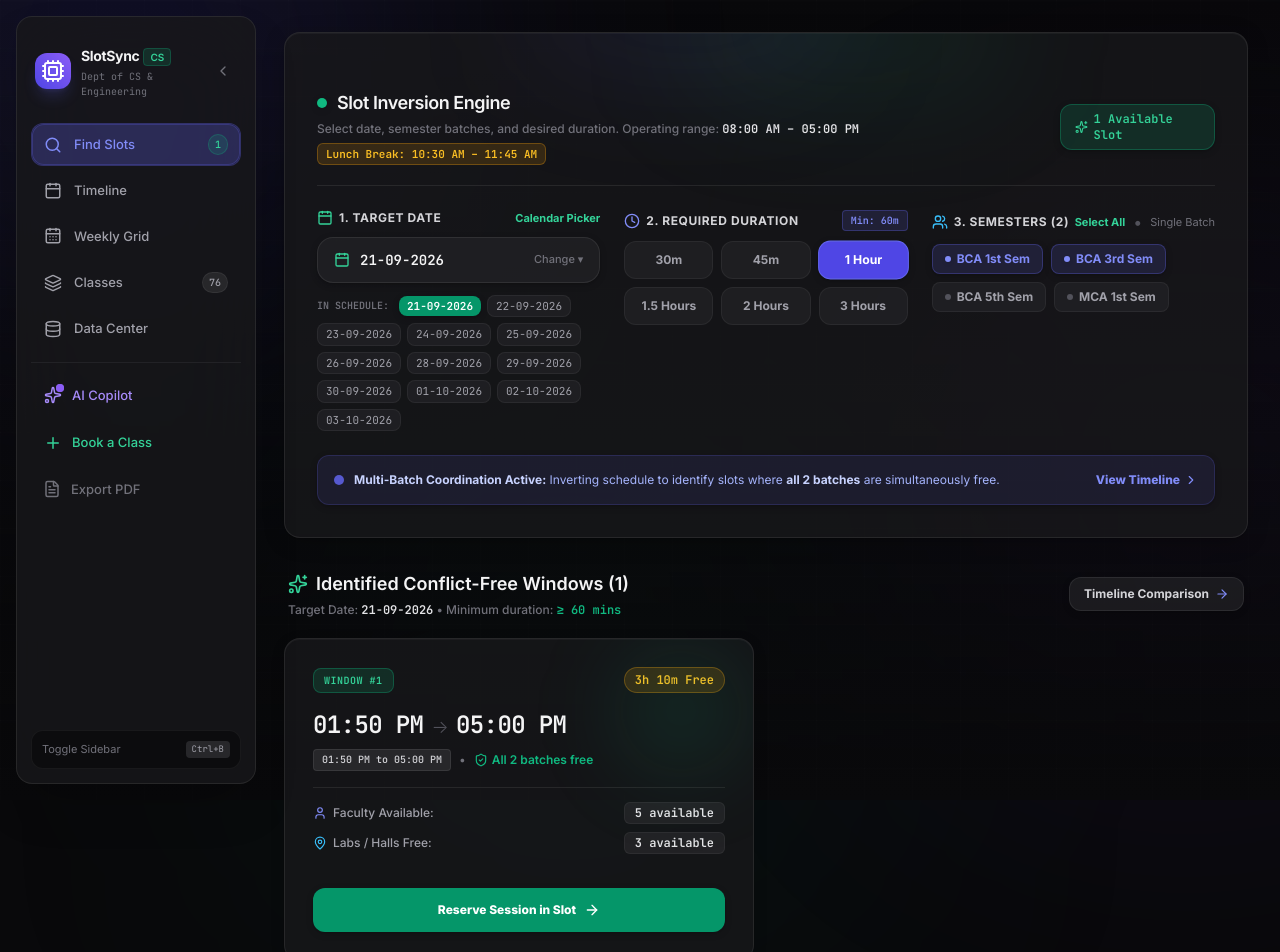
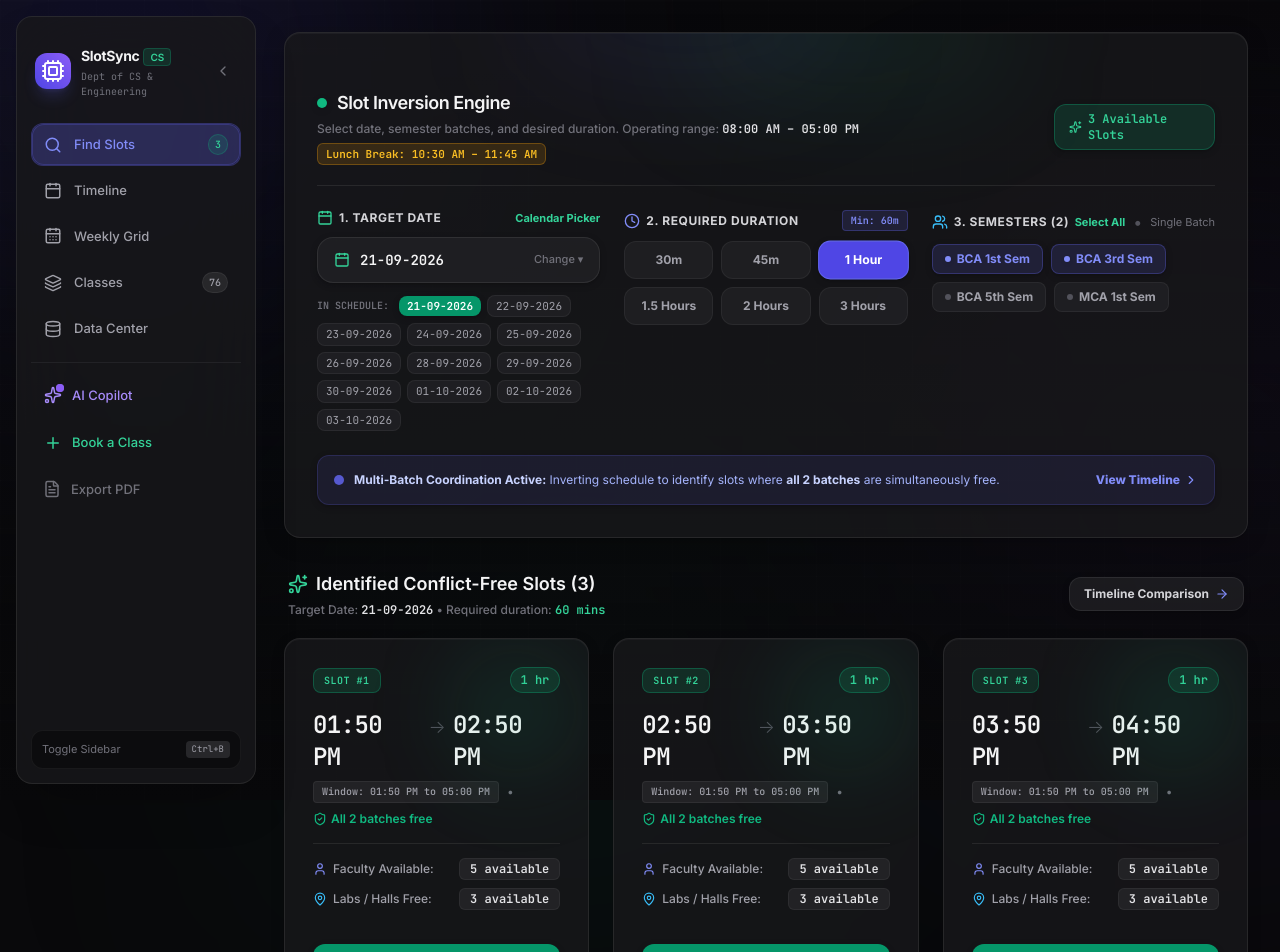
Before and after one commit to TechnoYashvardhan/slotsync-cs, a React (Vite) app: page / in a window 1280 px wide. Shown: the top 952 px of the page. Built offline with nearby package versions, Linux system fonts and the light colour scheme.

Commit message:
fix: segment free slots by selected duration and auto-populate exact date and time in booking modal

```diff
--- a/src/App.tsx
+++ b/src/App.tsx
@@ -199,7 +199,7 @@ export function App() {
     handleOpenBooking({
       date: targetDate || (availableDates.length > 0 ? availableDates[0] : '25-09-2026'),
       startMinutes: 480,
-      endMinutes: 540,
+      endMinutes: 480 + requestedDuration,
       batches: selectedBatches.length > 0 ? selectedBatches : undefined,
     });
   };
@@ -393,14 +393,15 @@ export function App() {
       {isBookingOpen && (
         <ErrorBoundary>
           <BookingModal
+            key={`booking-${isBookingOpen}-${bookingContext?.date}-${bookingContext?.startMinutes}-${bookingContext?.endMinutes}-${bookingContext?.batch || ''}`}
             isOpen={isBookingOpen}
             onClose={() => {
               setIsBookingOpen(false);
               setBookingContext(null);
             }}
             initialDate={bookingContext?.date || targetDate}
-            initialStartMinutes={bookingContext?.startMinutes || 480}
-            initialEndMinutes={bookingContext?.endMinutes || 540}
+            initialStartMinutes={bookingContext?.startMinutes !== undefined ? bookingContext.startMinutes : 480}
+            initialEndMinutes={bookingContext?.endMinutes !== undefined ? bookingContext.endMinutes : (480 + requestedDuration)}
             initialBatch={bookingContext?.batch}
             initialBatches={bookingContext?.batches}
             initialSubject={bookingContext?.subject}
--- a/src/components/BookingModal.tsx
+++ b/src/components/BookingModal.tsx
@@ -5,6 +5,8 @@ import {
   minutesToHHMM,
   minutesToReadable,
   formatTimeRangeToCSV,
+  formatDuration,
+  formatFriendlyDate,
   DEPT_START_MINUTES,
   DEPT_END_MINUTES,
   addWeeksToDDMMYYYY,
@@ -338,10 +340,50 @@ export const BookingModal: React.FC<BookingModalProps> = ({
     onClose();
   };
 
-  const timeStepOptions: { minutes: number; label: string }[] = [];
-  for (let m = DEPT_START_MINUTES; m <= DEPT_END_MINUTES; m += 15) {
-    timeStepOptions.push({ minutes: m, label: minutesToReadable(m) });
-  }
+  const safeToHtmlDate = (dStr: string): string => {
+    if (!dStr) return '';
+    if (/^\d{4}-\d{2}-\d{2}$/.test(dStr)) return dStr;
+    const parts = dStr.split('-');
+    if (parts.length === 3) {
+      if (parts[2].length === 4) return `${parts[2]}-${parts[1].padStart(2, '0')}-${parts[0].padStart(2, '0')}`;
+      if (parts[0].length === 4) return dStr;
+    }
+    return dStr;
+  };
+
+  const safeToDDMMYYYY = (dStr: string): string => {
+    if (!dStr) return '';
+    if (/^\d{2}-\d{2}-\d{4}$/.test(dStr)) return dStr;
+    const parts = dStr.split('-');
+    if (parts.length === 3) {
+      if (parts[0].length === 4) return `${parts[2].padStart(2, '0')}-${parts[1].padStart(2, '0')}-${parts[0]}`;
+      if (parts[2].length === 4) return dStr;
+    }
+    return dStr;
+  };
+
+  const timeStepOptions = useMemo(() => {
+    const list: { minutes: number; label: string }[] = [];
+    const seen = new Set<number>();
+
+    // 5-minute intervals cover every timetable period (08:15, 08:20, 09:15, 09:20, 10:20, 10:30, 11:45, 12:45, 12:50, 01:50, etc.)
+    for (let m = DEPT_START_MINUTES; m <= DEPT_END_MINUTES; m += 5) {
+      list.push({ minutes: m, label: minutesToReadable(m) });
+      seen.add(m);
+    }
+
+    if (startMinutes !== undefined && !seen.has(startMinutes)) {
+      list.push({ minutes: startMinutes, label: minutesToReadable(startMinutes) });
+      seen.add(startMinutes);
+    }
+    if (endMinutes !== undefined && !seen.has(endMinutes)) {
+      list.push({ minutes: endMinutes, label: minutesToReadable(endMinutes) });
+      seen.add(endMinutes);
+    }
+
+    list.sort((a, b) => a.minutes - b.minutes);
+    return list;
+  }, [startMinutes, endMinutes]);
 
   if (!isOpen) return null;
 
@@ -372,6 +414,22 @@ export const BookingModal: React.FC<BookingModalProps> = ({
 
         {/* Form Body */}
         <form onSubmit={handleSubmit} className="p-6 space-y-5">
+
+          {/* Auto-Filled Slot Confirmation Banner */}
+          <div className="flex flex-wrap items-center justify-between gap-2 px-4 py-2.5 rounded-xl bg-indigo-500/10 border border-indigo-500/20 text-xs">
+            <div className="flex items-center gap-2">
+              <Sparkles className="w-4 h-4 text-indigo-400 flex-shrink-0" />
+              <span className="font-semibold text-zinc-300">
+                Selected Slot:
+              </span>
+              <span className="font-mono font-bold text-emerald-400 bg-emerald-500/15 px-2 py-0.5 rounded border border-emerald-500/30">
+                {minutesToReadable(startMinutes)} → {minutesToReadable(endMinutes)} ({formatDuration(endMinutes - startMinutes)})
+              </span>
+            </div>
+            <div className="text-[11px] font-mono text-zinc-400">
+              {formatFriendlyDate(date)} • {selectedBatches.join(', ') || 'Select batch'}
+            </div>
+          </div>
 
           {/* Row 1: Subject, Session Title & Category */}
           <div className="grid grid-cols-1 md:grid-cols-3 gap-3">
@@ -429,16 +487,22 @@ export const BookingModal: React.FC<BookingModalProps> = ({
           {/* Row 2: Date & Time Window */}
           <div className="grid grid-cols-1 md:grid-cols-3 gap-3 p-4 rounded-2xl bg-zinc-800/50 border border-white/[0.06]">
             <div className="space-y-1">
-              <label className="text-xs font-semibold text-zinc-400 flex items-center gap-1">
-                <Calendar className="w-3.5 h-3.5 text-indigo-400" />
-                Date
-              </label>
+              <div className="flex items-center justify-between">
+                <label className="text-xs font-semibold text-zinc-400 flex items-center gap-1">
+                  <Calendar className="w-3.5 h-3.5 text-indigo-400" />
+                  Date
+                </label>
+                <span className="text-[10px] font-mono text-indigo-400">
+                  {formatFriendlyDate(date)}
+                </span>
+              </div>
               <input
                 type="date"
-                value={ddmmYYYYToHtmlDate(date)}
+                value={safeToHtmlDate(date)}
                 onChange={(e) => {
-                  const newD = htmlDateToDDMMYYYY(e.target.value);
-                  if (newD) setDate(newD);
+                  if (e.target.value) {
+                    setDate(safeToDDMMYYYY(e.target.value));
+                  }
                 }}
                 className="w-full bg-zinc-900 border border-white/[0.08] rounded-xl px-3 py-2 text-xs font-mono font-medium text-zinc-100 focus:outline-none focus:border-indigo-500/40 cursor-pointer"
               />
--- a/src/components/SlotFinderView.tsx
+++ b/src/components/SlotFinderView.tsx
@@ -284,10 +284,10 @@ export const SlotFinderView: React.FC<SlotFinderViewProps> = ({
           <div>
             <h3 className="text-lg font-semibold text-zinc-100 flex items-center gap-2">
               <Sparkles className="w-5 h-5 text-emerald-400" />
-              Identified Conflict-Free Windows ({freeSlots.length})
+              Identified Conflict-Free Slots ({freeSlots.length})
             </h3>
             <p className="text-xs text-zinc-500 mt-1 font-medium">
-              Target Date: <strong className="text-zinc-200 font-mono tabular-nums">{selectedDate}</strong> • Minimum duration: <strong className="text-emerald-500 font-mono tabular-nums">≥ {selectedDuration} mins</strong>
+              Target Date: <strong className="text-zinc-200 font-mono tabular-nums">{selectedDate}</strong> • Required duration: <strong className="text-emerald-400 font-mono tabular-nums">{selectedDuration} mins</strong>
             </p>
           </div>
 
@@ -357,14 +357,14 @@ export const SlotFinderView: React.FC<SlotFinderViewProps> = ({
                     {/* Top Badges */}
                     <div className="flex items-center justify-between mb-4">
                       <span className="text-[10px] font-mono tabular-nums font-black uppercase tracking-wider text-emerald-400 bg-emerald-500/15 border border-emerald-500/30 px-2.5 py-1 rounded-lg">
-                        WINDOW #{idx + 1}
+                        SLOT #{idx + 1}
                       </span>
-                      <span className="text-xs font-mono tabular-nums font-black text-amber-400 bg-amber-500/15 px-2.5 py-1 rounded-full border border-amber-500/30">
-                        {slot.durationFormatted} Free
+                      <span className="text-xs font-mono tabular-nums font-black text-emerald-400 bg-emerald-500/15 px-2.5 py-1 rounded-full border border-emerald-500/30">
+                        {slot.durationFormatted}
                       </span>
                     </div>
 
-                    {/* Highly readable time window format with colons and arrow */}
+                    {/* Highly readable time slot format with colons and arrow */}
                     <div className="mb-4">
                       <div className="flex items-baseline gap-2 text-2xl font-mono tabular-nums font-black text-zinc-100 tracking-tight group-hover:text-emerald-400 transition-colors">
                         <span>{minutesToReadable(slot.startMinutes)}</span>
@@ -373,9 +373,11 @@ export const SlotFinderView: React.FC<SlotFinderViewProps> = ({
                       </div>
 
                       <div className="text-xs text-zinc-500 mt-2 flex flex-wrap items-center gap-2">
-                        <span className="font-mono text-[10px] tabular-nums text-zinc-300 bg-zinc-800 px-2 py-0.5 rounded border border-white/[0.08] font-medium">
-                          {slot.formattedRange}
-                        </span>
+                        {slot.windowFormattedRange && (
+                          <span className="font-mono text-[10px] tabular-nums text-zinc-400 bg-zinc-800/80 px-2 py-0.5 rounded border border-white/[0.06] font-medium" title="Continuous open window">
+                            Window: {slot.windowFormattedRange}
+                          </span>
+                        )}
                         <span>•</span>
                         <span className="text-emerald-500 font-semibold flex items-center gap-1">
                           <ShieldCheck className="w-3.5 h-3.5 text-emerald-500" />
@@ -416,14 +418,14 @@ export const SlotFinderView: React.FC<SlotFinderViewProps> = ({
                       onBookSlot({
                         date: slot.date,
                         startMinutes: slot.startMinutes,
-                        endMinutes: Math.min(slot.endMinutes, slot.startMinutes + selectedDuration),
+                        endMinutes: slot.endMinutes,
                         batch: slot.applicableBatches.length === 1 ? slot.applicableBatches[0] : undefined,
                         batches: slot.applicableBatches,
                       })
                     }
                     className="mt-5 w-full py-3.5 px-4 rounded-xl bg-emerald-600 hover:bg-emerald-500 text-white font-black text-xs shadow-card transition-all duration-200 flex items-center justify-center gap-2 cursor-pointer active:scale-98"
                   >
-                    <span>Reserve Session in Slot</span>
+                    <span>Reserve {slot.durationFormatted} Slot</span>
                     <ArrowRight className="w-4 h-4 text-white" />
                   </button>
                 </div>
--- a/src/types/schedule.ts
+++ b/src/types/schedule.ts
@@ -37,6 +37,9 @@ export interface FreeSlot {
   durationMinutes: number;
   durationFormatted: string; // e.g. "2h 00m" or "1 hr"
   applicableBatches: string[];
+  windowStartMinutes?: number;
+  windowEndMinutes?: number;
+  windowFormattedRange?: string;
 }
 
 export interface BookingFormData {
--- a/src/utils/scheduleEngine.ts
+++ b/src/utils/scheduleEngine.ts
@@ -116,13 +116,12 @@ export function findFreeSlots(
     endMinutes: LUNCH_BREAK_END_MINUTES,
   });
 
-  // Invert the occupied blocks
+  // Invert the occupied blocks to find continuous open windows
   const freeIntervals = invertOccupiedBlocks(occupiedIntervals);
 
-  // Filter intervals that satisfy minDurationMinutes and convert to FreeSlot objects
-  const freeSlots: FreeSlot[] = freeIntervals
-    .filter((interval) => interval.endMinutes - interval.startMinutes >= minDurationMinutes)
-    .map((interval, index) => {
+  // If minDurationMinutes is 0, return raw windows
+  if (minDurationMinutes <= 0) {
+    return freeIntervals.map((interval, index) => {
       const duration = interval.endMinutes - interval.startMinutes;
       return {
         id: `free-${targetDate}-${interval.startMinutes}-${interval.endMinutes}-${index}`,
@@ -135,8 +134,46 @@ export function findFreeSlots(
         durationMinutes: duration,
         durationFormatted: formatDuration(duration),
         applicableBatches: selectedBatches,
+        windowStartMinutes: interval.startMinutes,
+        windowEndMinutes: interval.endMinutes,
+        windowFormattedRange: formatTimeRangeToCSV(interval.startMinutes, interval.endMinutes),
       };
     });
+  }
+
+  const duration = minDurationMinutes;
+  const freeSlots: FreeSlot[] = [];
+  let index = 0;
+
+  for (const win of freeIntervals) {
+    const winDuration = win.endMinutes - win.startMinutes;
+    if (winDuration < duration) continue;
+
+    const winFormattedRange = formatTimeRangeToCSV(win.startMinutes, win.endMinutes);
+
+    // Segment continuous window into bookable slots matching the required duration
+    let slotStart = win.startMinutes;
+    while (slotStart + duration <= win.endMinutes) {
+      const slotEnd = slotStart + duration;
+      freeSlots.push({
+        id: `free-${targetDate}-${slotStart}-${slotEnd}-${index++}`,
+        date: targetDate,
+        startMinutes: slotStart,
+        endMinutes: slotEnd,
+        startTime: minutesToReadable(slotStart),
+        endTime: minutesToReadable(slotEnd),
+        formattedRange: formatTimeRangeToCSV(slotStart, slotEnd),
+        durationMinutes: duration,
+        durationFormatted: formatDuration(duration),
+        applicableBatches: selectedBatches,
+        windowStartMinutes: win.startMinutes,
+        windowEndMinutes: win.endMinutes,
+        windowFormattedRange: winFormattedRange,
+      });
+
+      slotStart = slotEnd;
+    }
+  }
 
   return freeSlots;
 }
```
